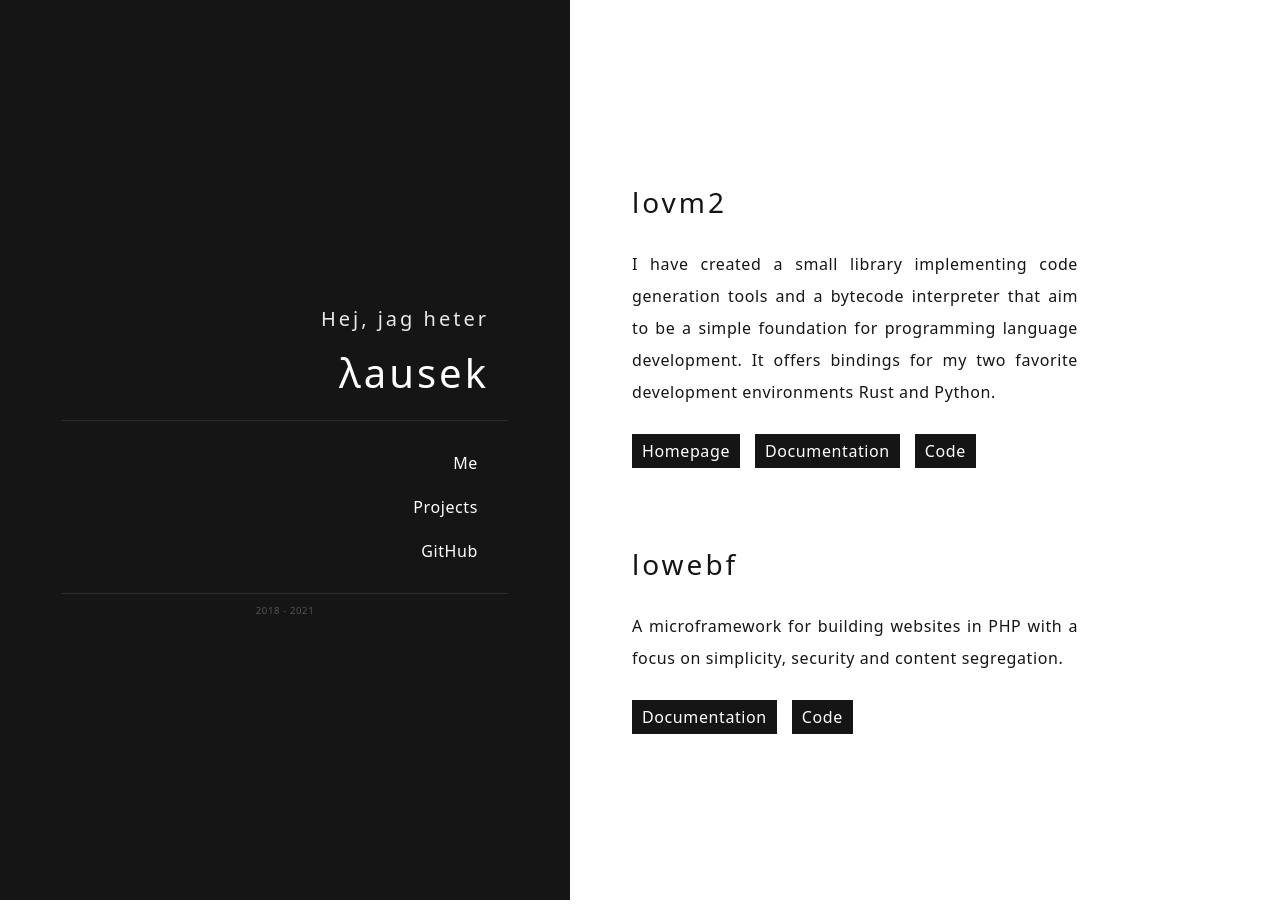
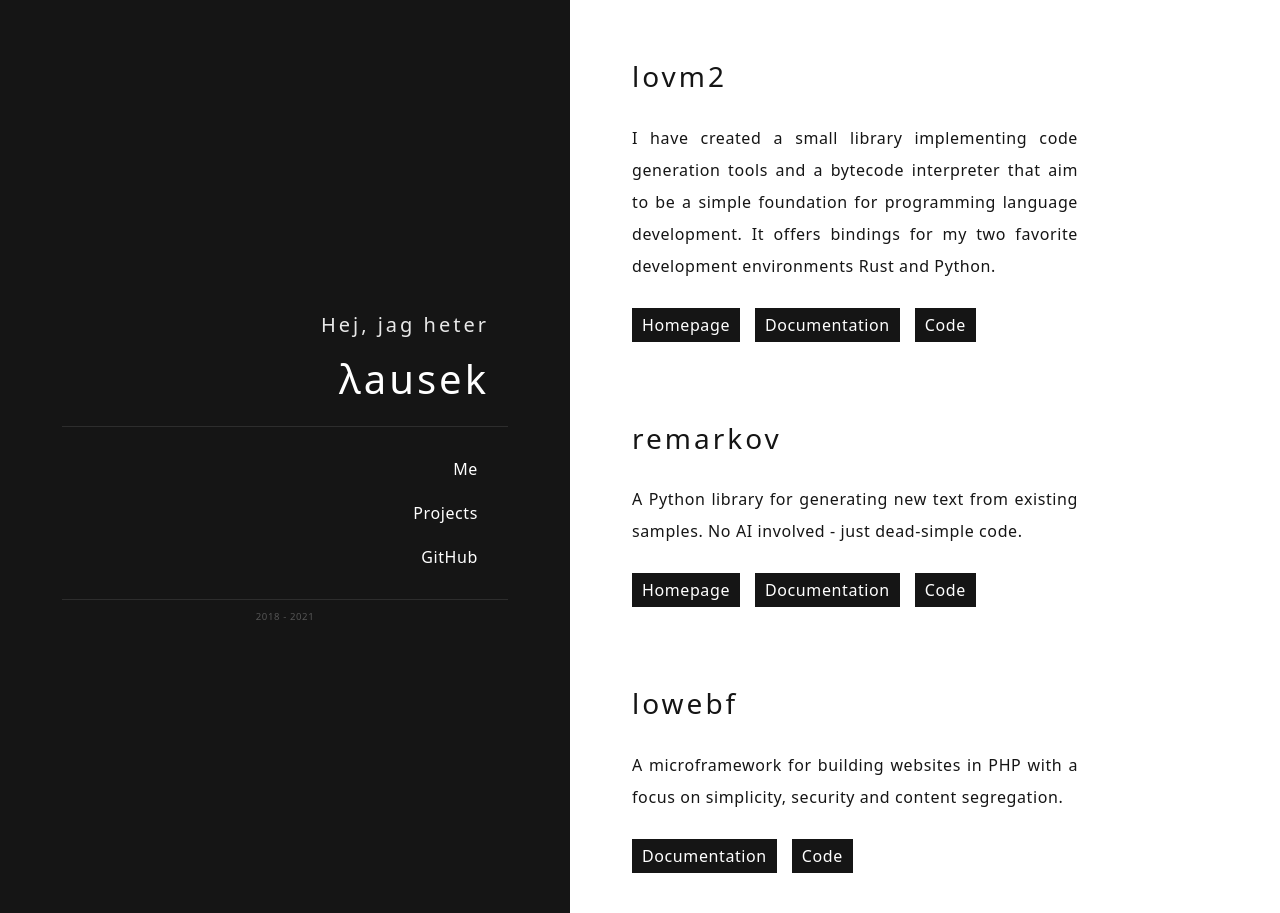
Before and after one commit to lausek/lausek.github.io, a Jekyll site: the page built from projects.md, in a window 1280 px wide. Built offline with Jekyll 4.4.1, drawn with Linux system fonts in a browser that asks for light colours; our own code applies the rules of GitHub Pages for plain Markdown files.

Commit message:
update projects

```diff
--- a/projects.md
+++ b/projects.md
@@ -14,6 +14,19 @@ I have created a small library implementing code generation tools and a bytecode
 
 <div class="project-separator"></div>
 
+### remarkov
+
+A Python library for generating new text from existing samples.
+No AI involved - just dead-simple code.
+
+<div class="project-links">
+    <span class="project-link"><a href="https://lausek.eu/remarkov">Homepage</a></span>
+    <span class="project-link"><a href="https://lausek.eu/remarkov/docs/remarkov.html">Documentation</a></span>
+    <span class="project-link"><a href="https://github.com/lausek/remarkov">Code</a></span>
+</div>
+
+<div class="project-separator"></div>
+
 ### lowebf
 
 A microframework for building websites in PHP with a focus on simplicity, security and content segregation.
```
